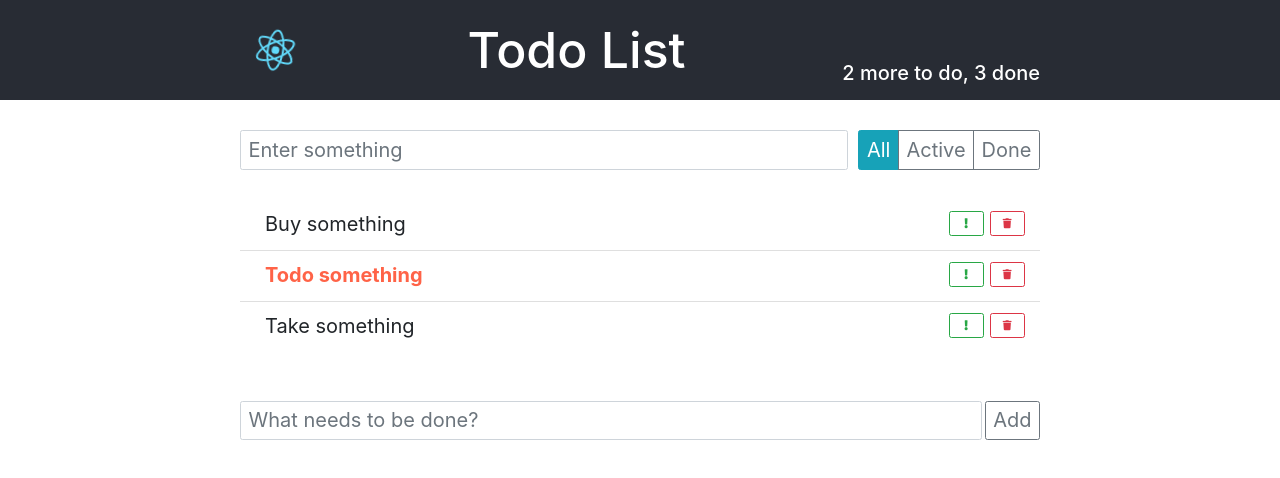
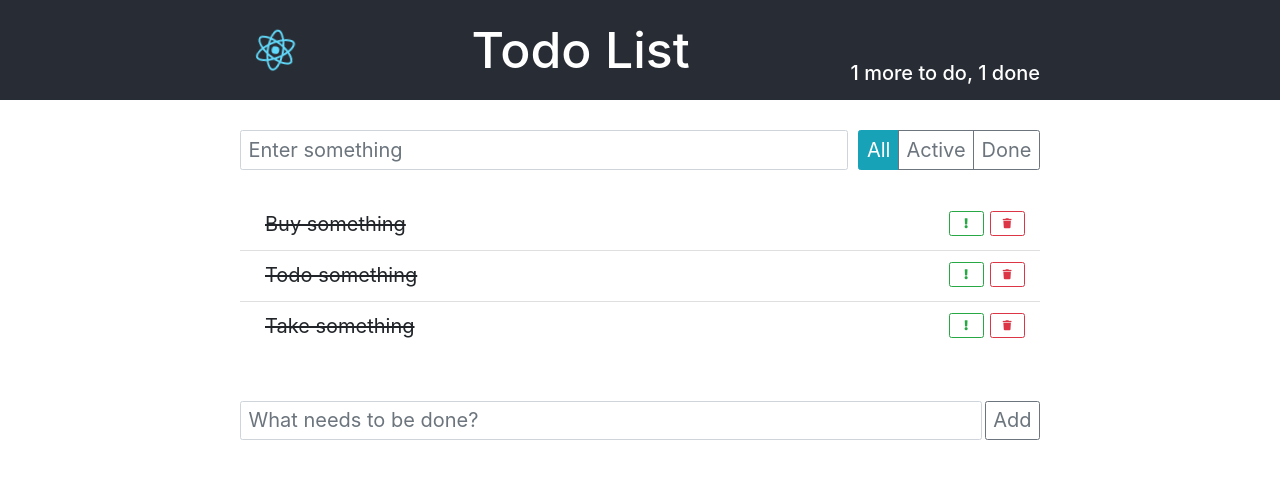
Before and after one commit to tsipherov/bura, a React (Create React App) app: page / in a window 1280 px wide. Shown: the top 478 px of the page. Built offline with nearby package versions, Linux system fonts and the light colour scheme.

Commit message:
make toggleDone func

```diff
--- a/src/components/app/App.js
+++ b/src/components/app/App.js
@@ -8,13 +8,24 @@ import StatusFilter from "../statusFilter/statusFilter";
 import TodoList from "../todoList/TodoList";
 
 export default class App extends Component {
+  lastId = 0;
+
   state = {
     todos: [
-      { id: "lkjlkj", label: "Buy something", important: false },
-      { id: "slkij4", label: "Todo something", important: true },
-      { id: "87yjof", label: "Take something", important: false },
+      this.createToDoItem("Buy something"),
+      this.createToDoItem("Todo something"),
+      this.createToDoItem("Take something"),
     ],
   };
+
+  createToDoItem(label) {
+    return {
+      id: this.lastId++,
+      important: false,
+      done: false,
+      label,
+    };
+  }
 
   deleteHandler = (id) => {
     let newTodos = this.state.todos.filter((item) => item.id !== id);
@@ -27,10 +38,24 @@ export default class App extends Component {
 
   addHandler = (todo) => {
     this.setState((prevState) => {
-      let newTodo = { id: todo, label: todo, important: false };
+      let newTodo = this.createToDoItem(todo);
       let newTodos = [...prevState.todos, newTodo];
+      console.log(newTodos);
       return {
         todos: newTodos,
+      };
+    });
+  };
+
+  toggleDone = (id) => {
+    this.setState((prevState) => {
+      return {
+        todos: prevState.todos.map((item) => {
+          if (id === item.id) {
+            item.done = !item.done;
+          }
+          return item;
+        }),
       };
     });
   };
@@ -38,7 +63,7 @@ export default class App extends Component {
   render() {
     return (
       <div className="App">
-        <Header />
+        <Header toDo={1} done={1} />
         <div className="wrapper">
           <div className="d-flex mb-5">
             <SearchPanel />
@@ -47,6 +72,7 @@ export default class App extends Component {
           <TodoList
             data={this.state.todos}
             deleteHandler={this.deleteHandler}
+            toggleDone={this.toggleDone}
           />
           <AddForm addHandler={this.addHandler} />
         </div>
--- a/src/components/header/Header.js
+++ b/src/components/header/Header.js
@@ -1,13 +1,15 @@
 import React from "react";
 import logo from "./logo.svg";
 
-const Header = () => {
+const Header = ({ toDo, done }) => {
   return (
     <header className="App-header mb-5">
       <div className="wrapper d-flex justify-content-between align-items-center">
         <img src={logo} className="App-logo" alt="logo" />
         <h1>Todo List</h1>
-        <h2 className="align-self-end pb-3">2 more to do, 3 done</h2>
+        <h2 className="align-self-end pb-3">
+          {toDo} more to do, {done} done
+        </h2>
       </div>
     </header>
   );
--- a/src/components/listItem/ListItem.jsx
+++ b/src/components/listItem/ListItem.jsx
@@ -2,17 +2,6 @@ import React, { Component } from "react";
 import "./ListItem.css";
 
 export default class ListItem extends Component {
-  state = {
-    done: false,
-    important: this.props.important,
-  };
-
-  handlerClickOnLabel = () => {
-    this.setState(({ done }) => {
-      return { done: !done };
-    });
-  };
-
   handlerImportantSelect = () => {
     this.setState(({ important }) => {
       return { important: !important };
@@ -20,18 +9,18 @@ export default class ListItem extends Component {
   };
 
   render() {
-    const { label, deleteHandler } = this.props;
+    const { label, deleteHandler, toggleDone, done, important } = this.props;
     let labelClasses = "todo-list-item-label";
-    if (this.state.done) {
+    if (!done) {
       labelClasses += " done";
     }
-    if (this.state.important) {
+    if (important) {
       labelClasses += " important";
     }
 
     return (
       <span className="todo-list-item d-flex justify-content-between">
-        <span className={labelClasses} onClick={this.handlerClickOnLabel}>
+        <span className={labelClasses} onClick={toggleDone}>
           {label}
         </span>
         <div>
--- a/src/components/todoList/TodoList.js
+++ b/src/components/todoList/TodoList.js
@@ -2,7 +2,7 @@ import React from "react";
 import ListItem from "../listItem/ListItem";
 import "./todo-list.css";
 
-const TodoList = ({ data, deleteHandler }) => {
+const TodoList = ({ data, deleteHandler, toggleDone }) => {
   let elements = data.map((item) => {
     let { id, ...todos } = item;
     return (
@@ -11,6 +11,9 @@ const TodoList = ({ data, deleteHandler }) => {
           {...todos}
           deleteHandler={() => {
             deleteHandler(id);
+          }}
+          toggleDone={() => {
+            toggleDone(id);
           }}
         />
       </li>
```
Also changed, not shown: 2 other files (tests, documents, lock files or other folders).
